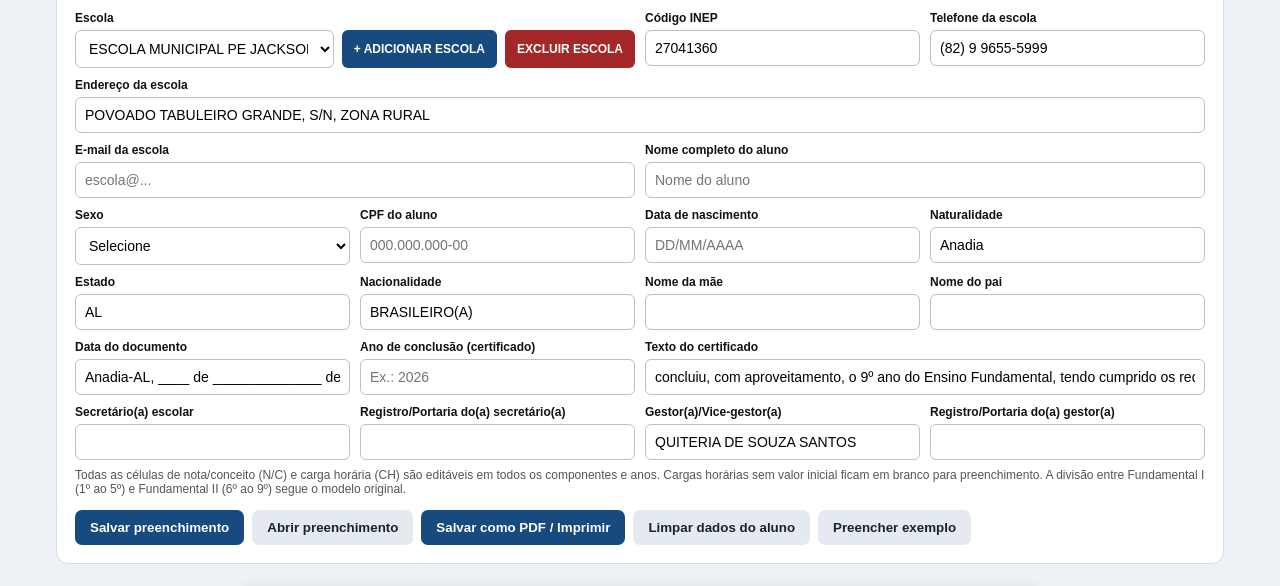
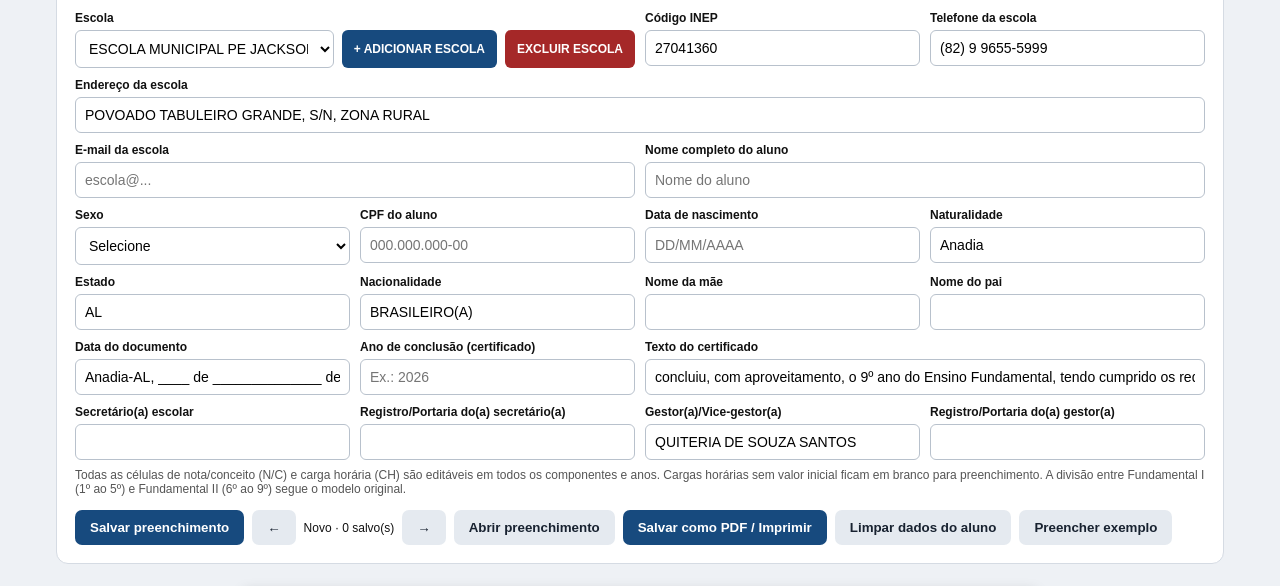
Before and after one commit to rogerio1245/historicos-escolares-semed, a plain HTML site: page historico_escolar.html in a window 1280 px wide. Shown: the part 99-685 px from the top of the page. Drawn offline with Linux system fonts and the light colour scheme.

Commit message:
Update historico_escolar.html

```diff
--- a/historico_escolar.html
+++ b/historico_escolar.html
@@ -154,7 +154,7 @@
   <div class="admin-actions"><button type="button" onclick="addSchool()">Salvar escola</button><button type="button" class="secondary" onclick="toggleSchoolAdmin(false)">Cancelar</button></div>
   <p class="school-admin-note">A escola adicionada ficará disponível nesta instalação do gerador neste navegador. Informe o código INEP oficial da unidade.</p>
 </div>
-<div class="hint">Todas as células de nota/conceito (N/C) e carga horária (CH) são editáveis em todos os componentes e anos. Cargas horárias sem valor inicial ficam em branco para preenchimento. A divisão entre Fundamental I (1º ao 5º) e Fundamental II (6º ao 9º) segue o modelo original.</div><div class="actions"><button onclick="saveRecord()">Salvar preenchimento</button><button class="secondary" onclick="document.getElementById('openRecordFile').click()">Abrir preenchimento</button><button onclick="window.print()">Salvar como PDF / Imprimir</button><button class="secondary" onclick="clearStudent()">Limpar dados do aluno</button><button class="secondary" onclick="fillExample()">Preencher exemplo</button><input type="file" id="openRecordFile" accept=".json,application/json" hidden onchange="openRecord(event)"></div></div></div>
+<div class="hint">Todas as células de nota/conceito (N/C) e carga horária (CH) são editáveis em todos os componentes e anos. Cargas horárias sem valor inicial ficam em branco para preenchimento. A divisão entre Fundamental I (1º ao 5º) e Fundamental II (6º ao 9º) segue o modelo original.</div><div class="actions"><button onclick="saveRecord()">Salvar preenchimento</button><button type="button" id="recordPrev" class="secondary" onclick="navigateRecord(-1)" aria-label="Registro anterior">&#8592;</button><span id="recordCount" style="align-self:center;font-size:12px" aria-live="polite"></span><button type="button" id="recordNext" class="secondary" onclick="navigateRecord(1)" aria-label="Próximo registro">&#8594;</button><button class="secondary" onclick="document.getElementById('openRecordFile').click()">Abrir preenchimento</button><button onclick="window.print()">Salvar como PDF / Imprimir</button><button class="secondary" onclick="clearStudent()">Limpar dados do aluno</button><button class="secondary" onclick="fillExample()">Preencher exemplo</button><input type="file" id="openRecordFile" accept=".json,application/json" hidden onchange="openRecord(event)"></div></div></div>
 <div id="paper">
 <section class="sheet"><header class="schoolhead"><img class="head-logo head-logo-left" src="imagens/Brasao_al.png" alt="Brasão de Alagoas"><div class="schoolhead-text"><p>REPÚBLICA FEDERATIVA DO BRASIL</p><p>PREFEITURA MUNICIPAL DE ANADIA</p><p><b>SECRETARIA MUNICIPAL DE EDUCAÇÃO — SEMED</b></p><h3 id="pSchool">ESCOLA MUNICIPAL</h3><p>Código/INEP: <b id="pInep"></b></p><p>TELEFONE: <span id="pPhone"></span> · E-MAIL: <span id="pEmail"></span></p></div><img class="head-logo head-logo-right" src="imagens/Anadia.png" alt="Brasão do Município de Anadia"></header>
 <div class="doc-title">HISTÓRICO ESCOLAR – ANOS INICIAIS E FINAIS DO ENSINO FUNDAMENTAL</div>
@@ -352,14 +352,49 @@ birthInput.addEventListener('keydown',e=>{
  }
 });
 birthInput.addEventListener('input',e=>formatBirthInput(e.target));document.getElementById('cpf').addEventListener('input',e=>{let v=e.target.value.replace(/\D/g,'').slice(0,11);if(v.length>9)v=v.replace(/(\d{3})(\d{3})(\d{3})(\d{1,2})/,'$1.$2.$3-$4');else if(v.length>6)v=v.replace(/(\d{3})(\d{3})(\d{1,3})/,'$1.$2.$3');else if(v.length>3)v=v.replace(/(\d{3})(\d{1,3})/,'$1.$2');e.target.value=v;update()});document.querySelectorAll('.app input,.app select').forEach(e=>e.addEventListener('input',update));document.getElementById('curriculum').addEventListener('input',updateTotals);sel.addEventListener('change',()=>{fillSchoolDetails();document.querySelectorAll('.recschool').forEach(x=>x.value=schools[+sel.value][0]);update()});document.getElementById('docdate').value='Anadia-AL, ____ de ______________ de ______';fillSchoolDetails();update();
-function clearStudent(){['student','sex','cpf','birth','mother','father','conclusion'].forEach(id=>document.getElementById(id).value='');document.querySelectorAll('#curriculum input').forEach(i=>i.value='');updateTotals();document.querySelectorAll('#records input').forEach((i,n)=>{if(i.classList.contains('cycle-label'))return;if(i.placeholder==='Ano letivo')i.value='';});document.querySelectorAll('.recschool').forEach(x=>{x.value=''});resizeSchoolNames();update()}
+function clearStudent(){recordIndex=-1;refreshRecordNav();['student','sex','cpf','birth','mother','father','conclusion'].forEach(id=>document.getElementById(id).value='');document.querySelectorAll('#curriculum input').forEach(i=>i.value='');updateTotals();document.querySelectorAll('#records input').forEach((i,n)=>{if(i.classList.contains('cycle-label'))return;if(i.placeholder==='Ano letivo')i.value='';});document.querySelectorAll('.recschool').forEach(x=>{x.value=''});resizeSchoolNames();update()}
 function fillExample(){document.getElementById('student').value='NOME DO ALUNO';document.getElementById('sex').value='MASCULINO';document.getElementById('birth').value='01/01/2012';document.getElementById('conclusion').value='2026';update()}
 
 // Salva todos os campos preenchidos em um arquivo JSON que poderá ser aberto depois.
 function getSaveableElements(){return Array.from(document.querySelectorAll('input,select,textarea,[contenteditable="true"]')).filter(el=>!['file','button','submit'].includes((el.type||'').toLowerCase()) && !el.closest('.actions') && !el.closest('.school-admin'));}
+
+const RECORD_KEY='HistoricoEscolarAnadia.registros.regular.v1';
+let recordsLocal=[], recordIndex=-1, recordBaseline=null;
+function recordSnapshot(){return JSON.stringify(getSaveableElements().map(el=>el.isContentEditable?el.innerHTML:el.value));}
+function refreshRecordNav(){
+ document.getElementById('recordCount').textContent=recordIndex<0?'Novo · '+recordsLocal.length+' salvo(s)':(recordIndex+1)+' de '+recordsLocal.length;
+ document.getElementById('recordPrev').disabled=!recordsLocal.length||recordIndex===0;
+ document.getElementById('recordNext').disabled=recordIndex<0||recordIndex>=recordsLocal.length-1;
+}
+function loadLocalRecords(){try{const data=JSON.parse(localStorage.getItem(RECORD_KEY)||'[]');if(Array.isArray(data))recordsLocal=data.filter(x=>x&&x.model==='regular'&&Array.isArray(x.fields));}catch(e){alert('Não foi possível ler os registros do navegador.');}recordBaseline=recordSnapshot();refreshRecordNav();}
+function saveLocalRecord(payload){
+ const cpf=document.getElementById('cpf').value.replace(/[^0-9]/g,'');
+ const student=document.getElementById('student').value.trim();
+ payload.localCpf=cpf;payload.localStudent=student;payload.localSchool=schools[+sel.value]?.[1]||'';
+ let index=recordIndex;
+ if(index>=0){const old=recordsLocal[index];if((cpf&&old.localCpf&&cpf!==old.localCpf)||student.toLocaleUpperCase()!==String(old.localStudent||'').toLocaleUpperCase())index=-1;}
+ if(index<0&&cpf.length===11)index=recordsLocal.findIndex(r=>r.localCpf===cpf&&r.localSchool===payload.localSchool);
+ const next=recordsLocal.slice();if(index<0){index=next.length;next.push(payload);}else next[index]=payload;
+ try{localStorage.setItem(RECORD_KEY,JSON.stringify(next));recordsLocal=next;recordIndex=index;recordBaseline=recordSnapshot();refreshRecordNav();return true;}catch(e){alert('Não foi possível salvar no navegador (armazenamento indisponível ou cheio). O arquivo JSON ainda poderá ser salvo.');return false;}
+}
+function navigateRecord(direction){
+ const target=recordIndex<0?recordsLocal.length-1:recordIndex+direction;
+ if(target<0||target>=recordsLocal.length)return;
+ if(recordSnapshot()!==recordBaseline&&!confirm('Existem alterações não salvas. Deseja navegar e descartá-las?'))return;
+ const payload=recordsLocal[target];const schoolIndex=schools.findIndex(s=>String(s[1])===String(payload.localSchool));
+ if(schoolIndex<0){alert('A escola deste registro não está mais cadastrada. Cadastre-a novamente antes de abrir.');return;}
+ const elements=getSaveableElements();payload.fields.forEach(item=>{const el=elements[item.index];if(!el)return;if(el.isContentEditable)el.innerHTML=item.value;else el.value=item.value;});
+ sel.value=String(schoolIndex);
+ document.querySelectorAll('.subject-name').forEach(el=>el.dispatchEvent(new Event('input')));
+ update();updateTotals();resizeSchoolNames();recordIndex=target;recordBaseline=recordSnapshot();refreshRecordNav();
+}
+loadLocalRecords();
+
 async function saveRecord(){
+ if(!document.getElementById("student").value.trim()){alert("Informe o nome do aluno antes de salvar.");return;}
  const elements=getSaveableElements();
  const payload={app:'HistoricoEscolarAnadia',version:1,model:'regular',savedAt:new Date().toISOString(),fields:elements.map((el,index)=>({index,tag:el.tagName,type:el.type||'',value:el.isContentEditable?el.innerHTML:el.value}))};
+ const localSaved=saveLocalRecord(payload);
  const json=JSON.stringify(payload,null,2);
  const student=(document.getElementById('student')?.value||'historico_escolar').trim().replace(/[^a-z0-9_-]+/gi,'_').replace(/^_+|_+$/g,'')||'historico_escolar';
  const filename=student+'_regular_dados.json';
@@ -369,7 +404,7 @@ async function saveRecord(){
    const writable=await handle.createWritable();
    await writable.write(new Blob([json],{type:'application/json;charset=utf-8'}));
    await writable.close();
-   alert('Preenchimento salvo no local escolhido! Para continuar depois, clique em “Abrir preenchimento” e selecione esse arquivo.');
+   alert(localSaved?'Preenchimento salvo no navegador e no arquivo JSON!':'Preenchimento salvo somente no arquivo JSON.');
    return;
   }
   const blob=new Blob([json],{type:'application/json;charset=utf-8'});
@@ -377,7 +412,7 @@ async function saveRecord(){
   a.href=url;a.download=filename;document.body.appendChild(a);a.click();a.remove();setTimeout(()=>URL.revokeObjectURL(url),1500);
   alert('Este navegador não permite escolher a pasta nesta tela. O arquivo foi enviado para a pasta padrão de downloads.');
  }catch(err){
-  if(err && err.name==='AbortError')return;
+  if(err && err.name==='AbortError'){if(localSaved)alert('Registro salvo no navegador. A exportação JSON foi cancelada.');return;}
   console.error(err);alert('Não foi possível salvar o preenchimento. Tente novamente.');
  }
 }
@@ -388,6 +423,7 @@ function openRecord(event){
   if(payload.model!=='regular'){alert('Atenção: este arquivo foi salvo no modelo '+payload.model+'. Abra-o no modelo correspondente.');event.target.value='';return;}
   const elements=getSaveableElements();payload.fields.forEach(item=>{const el=elements[item.index];if(!el)return;if(el.isContentEditable)el.innerHTML=item.value;else el.value=item.value;});
   if(typeof update==='function')update();if(typeof updateTotals==='function')updateTotals();if(typeof resizeSchoolNames==='function')resizeSchoolNames();
+  document.querySelectorAll('.subject-name').forEach(el=>el.dispatchEvent(new Event('input')));recordIndex=-1;recordBaseline=recordSnapshot();refreshRecordNav();
   alert('Preenchimento aberto! Confira os dados, faça as alterações necessárias e salve novamente ou gere o PDF.');
  }catch(err){alert('Não foi possível abrir esse arquivo. Selecione um arquivo JSON salvo por este gerador.');}finally{event.target.value='';}};reader.readAsText(file,'UTF-8');
 }
```
